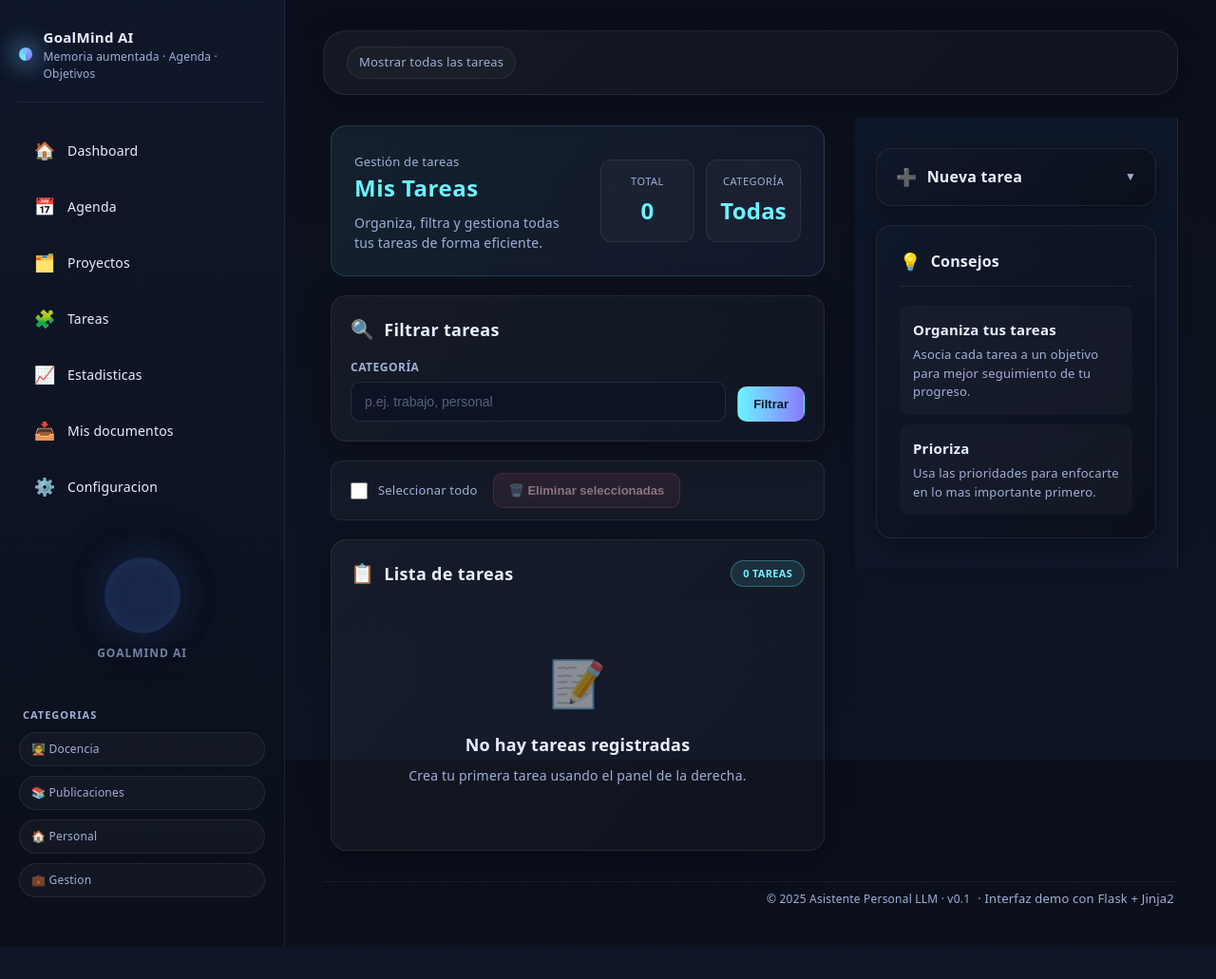
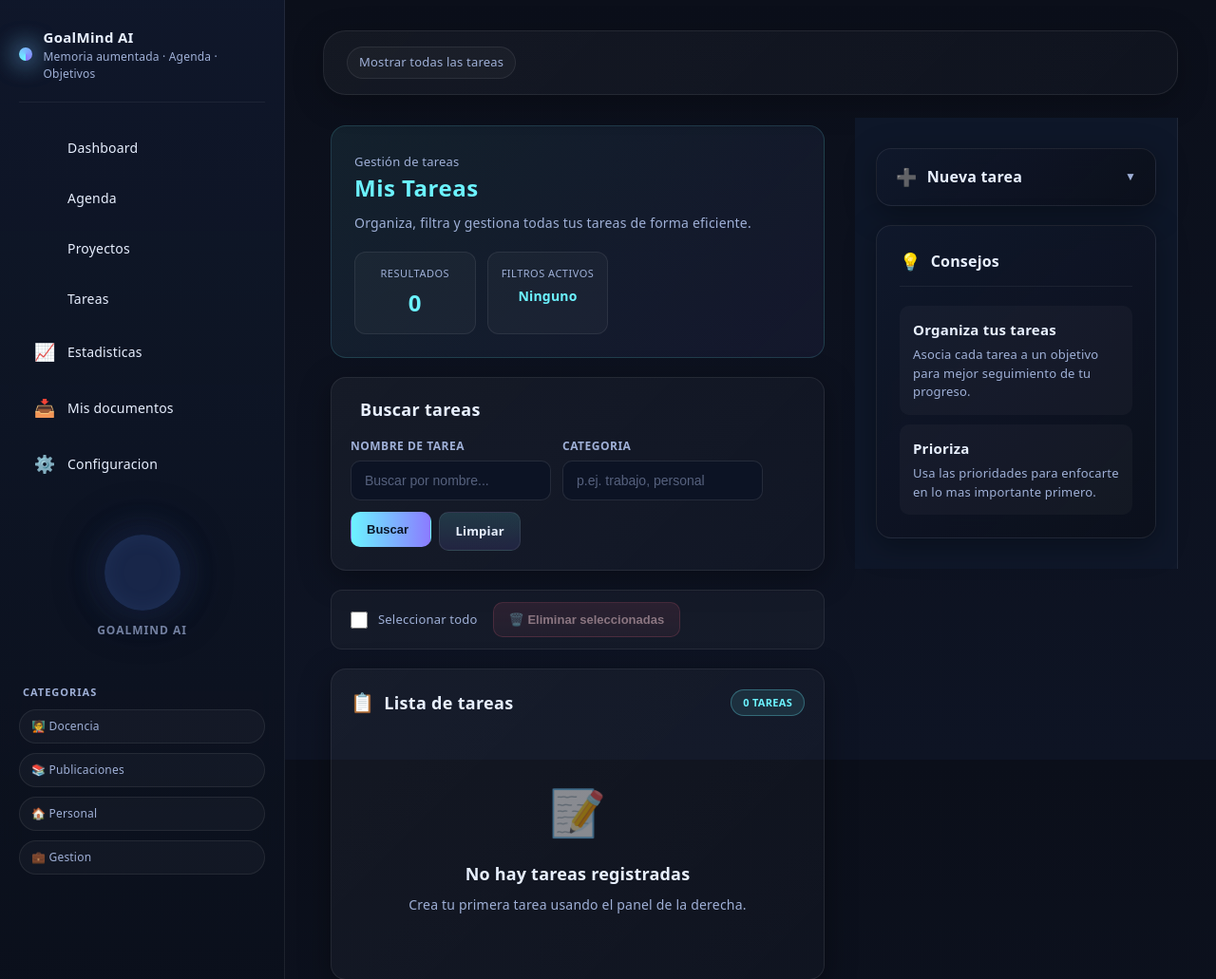
Before and after one commit to PabloCCanizares/VirtualAssistant, a Flask app: page /tasks/ in a window 1280 px wide. Shown: the top 1031 px of the page at 95% size. Before the commit the page ends 997 px from the top, so only its background shows below. Run offline with Flask 3, Linux system fonts and the light colour scheme; data that the repository does not hold is empty; some libraries are stand-ins or nearby versions.

Commit message:
Actualizada funcionalidad de filtrar tareas por categoria y nombre

```diff
--- a/GoalMind-AI/controllers/task_controller.py
+++ b/GoalMind-AI/controllers/task_controller.py
@@ -196,15 +196,23 @@
     return redirect(url_for("task_bp.list_tasks"))
 
     # -------------------------------------------------------------
-# 🧮 FILTRAR POR CATEGORÍA (07-11-2025)
+# BUSCAR TAREAS POR NOMBRE Y/O CATEGORÍA
 # -------------------------------------------------------------
 @task_bp.route("/filter", methods=["GET"])
 def filter_by_category():
-    """Filtra las tareas por una categoría dada (?categoria=...)."""
-    category = request.args.get("categoria", "").strip()
-    tasks = TaskModel.get_tasks_by_category(category)
+    """
+    Busca tareas por nombre y/o categoría.
+    Parámetros: ?nombre=...&categoria=...
+    Busca en todas las tareas sin importar el usuario dueño.
+    """
+    nombre = request.args.get("nombre", "").strip()
+    categoria = request.args.get("categoria", "").strip()
+
+    # Usar el nuevo método de búsqueda combinada
+    tasks = TaskModel.search_tasks(nombre=nombre, categoria=categoria)
     tasks_view = [_serialize_task(t) for t in tasks]
     goals_view, goal_titles, goal_project_titles = _load_goal_context()
+
     return render_template(
         "partials/task_templates/task_menu.html",
         tasks=tasks_view,
@@ -213,7 +221,8 @@
         goal_project_titles=goal_project_titles,
         selected_task=None,
         page="filter",
-        selected_category=category
+        selected_category=categoria,
+        selected_nombre=nombre
     )
 
 # -------------------------------------------------------------
--- a/GoalMind-AI/model/task_model.py
+++ b/GoalMind-AI/model/task_model.py
@@ -53,7 +53,7 @@
 
         return task
 
-        # -------------------------------------------------------------
+    # -------------------------------------------------------------
     #  OBTENER POR CATEGORÍA
     # -------------------------------------------------------------
     @staticmethod
@@ -71,6 +71,42 @@
 
         # Buscar tareas por categoría, ordenadas por fecha de creación descendente
         return list(local_col.find({"categoria": categoria}).sort("fecha_creacion", -1))
+
+    # -------------------------------------------------------------
+    #  BUSCAR TAREAS POR NOMBRE Y/O CATEGORÍA
+    # -------------------------------------------------------------
+    @staticmethod
+    def search_tasks(nombre=None, categoria=None):
+        """
+        Busca tareas por nombre (contenido) y/o categoría.
+        La búsqueda por nombre es case-insensitive y parcial (regex).
+        No filtra por usuario, devuelve todas las tareas que coincidan.
+
+        Args:
+            nombre (str): Texto a buscar en el campo 'contenido' (opcional)
+            categoria (str): Categoría exacta a filtrar (opcional)
+
+        Returns:
+            list: Lista de tareas que coinciden con los criterios
+        """
+        local_col, _ = get_collection(TaskModel.COLLECTION)
+
+        # Construir query dinámicamente
+        query = {}
+
+        # Filtro por nombre (búsqueda parcial case-insensitive)
+        if nombre and nombre.strip():
+            query["contenido"] = {"$regex": nombre.strip(), "$options": "i"}
+
+        # Filtro por categoría (búsqueda parcial case-insensitive)
+        if categoria and categoria.strip():
+            query["categoria"] = {"$regex": categoria.strip(), "$options": "i"}
+
+        # Si no hay filtros, devolver todas las tareas
+        if not query:
+            return list(local_col.find().sort("fecha_creacion", -1))
+
+        return list(local_col.find(query).sort("fecha_creacion", -1))
 
     # -------------------------------------------------------------
     #  OBTENER TODAS
--- a/GoalMind-AI/templates/partials/left_panel.html
+++ b/GoalMind-AI/templates/partials/left_panel.html
@@ -13,25 +13,25 @@
     <a href="{{ url_for('dashboard_bp.dashboard') }}"
        class="sidebar-nav-item"
        {% if page == 'dashboard' %}aria-current="page"{% endif %}>
-      <span class="sidebar-nav-icon">🏠</span>
+      <span class="sidebar-nav-icon"></span>
       Dashboard
     </a>
     <a href="{{ url_for('calendar_bp.calendar_page') }}"
        class="sidebar-nav-item"
        {% if page == 'agenda' %}aria-current="page"{% endif %}>
-      <span class="sidebar-nav-icon">📅</span>
+      <span class="sidebar-nav-icon"></span>
       Agenda
     </a>
     <a href="{{ url_for('project_bp.list_projects') }}"
        class="sidebar-nav-item"
        {% if page == 'projects' %}aria-current="page"{% endif %}>
-      <span class="sidebar-nav-icon">🗂️</span>
+      <span class="sidebar-nav-icon"></span>
       Proyectos
     </a>
     <a href="{{ url_for('task_bp.list_tasks_by_user', user_id=0) }}"
        class="sidebar-nav-item"
        {% if page == 'tareas' %}aria-current="page"{% endif %}>
-      <span class="sidebar-nav-icon">🧩</span>
+      <span class="sidebar-nav-icon"></span>
       Tareas
     </a>
     <a href="{{ url_for('dashboard_bp.estadisticas') }}"
--- a/GoalMind-AI/templates/partials/right_panel.html
+++ b/GoalMind-AI/templates/partials/right_panel.html
@@ -3,7 +3,7 @@
   <!-- Crear proyecto -->
   <section class="dashboard-card" data-card="project-form">
     <div class="dashboard-card-header">
-      <span class="dashboard-card-icon">🗂️</span>
+      <span class="dashboard-card-icon"></span>
       <h2 class="dashboard-card-title">Crear proyecto</h2>
       <span class="dashboard-card-toggle">▼</span>
     </div>
@@ -73,7 +73,7 @@
   <!-- Crear tarea -->
   <section class="dashboard-card" data-card="task-form">
     <div class="dashboard-card-header">
-      <span class="dashboard-card-icon">🧩</span>
+      <span class="dashboard-card-icon"></span>
       <h2 class="dashboard-card-title">Crear tarea</h2>
       <span class="dashboard-card-toggle">▼</span>
     </div>
--- a/GoalMind-AI/templates/partials/task_templates/tasks_center_panel.html
+++ b/GoalMind-AI/templates/partials/task_templates/tasks_center_panel.html
@@ -9,12 +9,20 @@
     </div>
     <div class="panel-kpis">
       <div class="panel-kpi">
-        <div class="panel-kpi-label">Total</div>
+        <div class="panel-kpi-label">Resultados</div>
         <div class="panel-kpi-value">{{ tasks|length if tasks else 0 }}</div>
       </div>
       <div class="panel-kpi">
-        <div class="panel-kpi-label">Categoría</div>
-        <div class="panel-kpi-value">{{ selected_category if selected_category else "Todas" }}</div>
+        <div class="panel-kpi-label">Filtros activos</div>
+        <div class="panel-kpi-value" style="font-size: 14px;">
+          {% if selected_nombre or selected_category %}
+            {% if selected_nombre %}"{{ selected_nombre }}"{% endif %}
+            {% if selected_nombre and selected_category %} · {% endif %}
+            {% if selected_category %}{{ selected_category }}{% endif %}
+          {% else %}
+            Ninguno
+          {% endif %}
+        </div>
       </div>
     </div>
   </div>
@@ -23,13 +31,23 @@
   <div class="panel-section panel-accent">
     <div class="panel-header">
       <h3 class="panel-title">
-        <span class="panel-title-icon">🔍</span>
-        Filtrar tareas
+        <span class="panel-title-icon"></span>
+        Buscar tareas
       </h3>
     </div>
     <form method="get" action="{{ url_for('task_bp.filter_by_category') }}" class="filter-section">
+      <div class="panel-form-row">
         <div class="panel-form-group">
-        <label class="panel-form-label" for="categoria">Categoría</label>
+          <label class="panel-form-label" for="nombre">Nombre de tarea</label>
+          <input type="text"
+                 name="nombre"
+                 id="nombre"
+                 class="panel-form-input"
+                 placeholder="Buscar por nombre..."
+                 value="{{ selected_nombre or '' }}">
+        </div>
+        <div class="panel-form-group">
+          <label class="panel-form-label" for="categoria">Categoria</label>
           <input type="text"
                  name="categoria"
                  id="categoria"
@@ -37,7 +55,11 @@
                  placeholder="p.ej. trabajo, personal"
                  value="{{ selected_category or '' }}">
         </div>
-      <button type="submit" class="panel-action-btn primary">Filtrar</button>
+      </div>
+      <div class="panel-form-row" style="gap: 8px;">
+        <button type="submit" class="panel-action-btn primary">Buscar</button>
+        <a href="{{ url_for('task_bp.list_tasks') }}" class="panel-action-btn">Limpiar</a>
+      </div>
     </form>
   </div>
 
```
Lines whose indentation alone changed are shown as unchanged.
